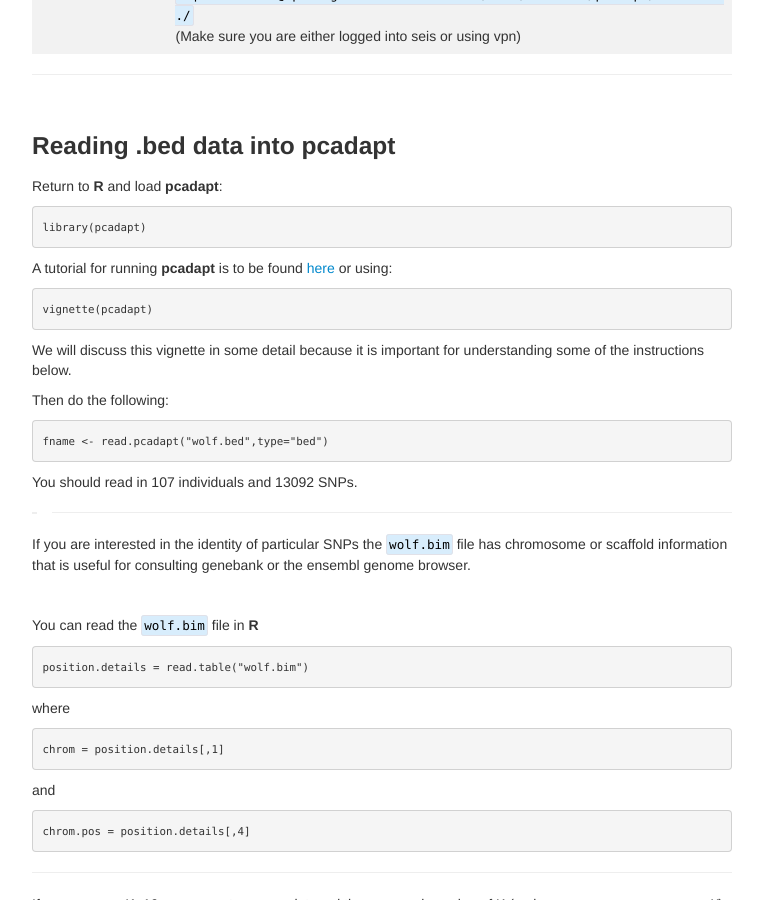
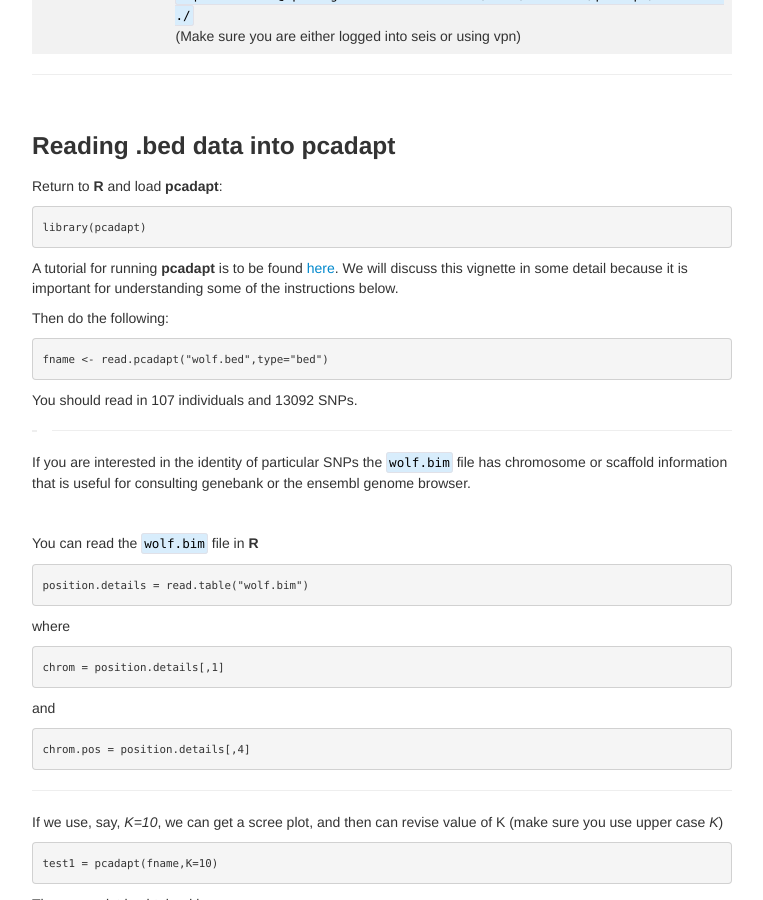
Before and after one commit to ritarasteiro/FieldCourse, a Jekyll site: the page built from pages/PCAdapt_practical.md, in a window 1280 px wide and 900 px high, scrolled down 2043 px. Shown: the whole window, without its empty margins (258-1021 px from the left). Built offline with Jekyll 4.4.1, drawn with Linux system fonts in a browser that asks for light colours.

Commit message:
Update PCAdapt_practical.md

````diff
--- a/pages/PCAdapt_practical.md
+++ b/pages/PCAdapt_practical.md
@@ -105,10 +105,7 @@ Return to **R**  and load **pcadapt**:
 library(pcadapt)
 ```
 
-A tutorial for running **pcadapt** is to be found  [here](https://bcm-uga.github.io/pcadapt/articles/pcadapt.html) or using:
-```R
-vignette(pcadapt)
-```
+A tutorial for running **pcadapt** is to be found  [here](https://bcm-uga.github.io/pcadapt/articles/pcadapt.html).
 We will discuss this vignette in some detail because it is important for understanding some of the instructions below.
 <br/>
 
````
